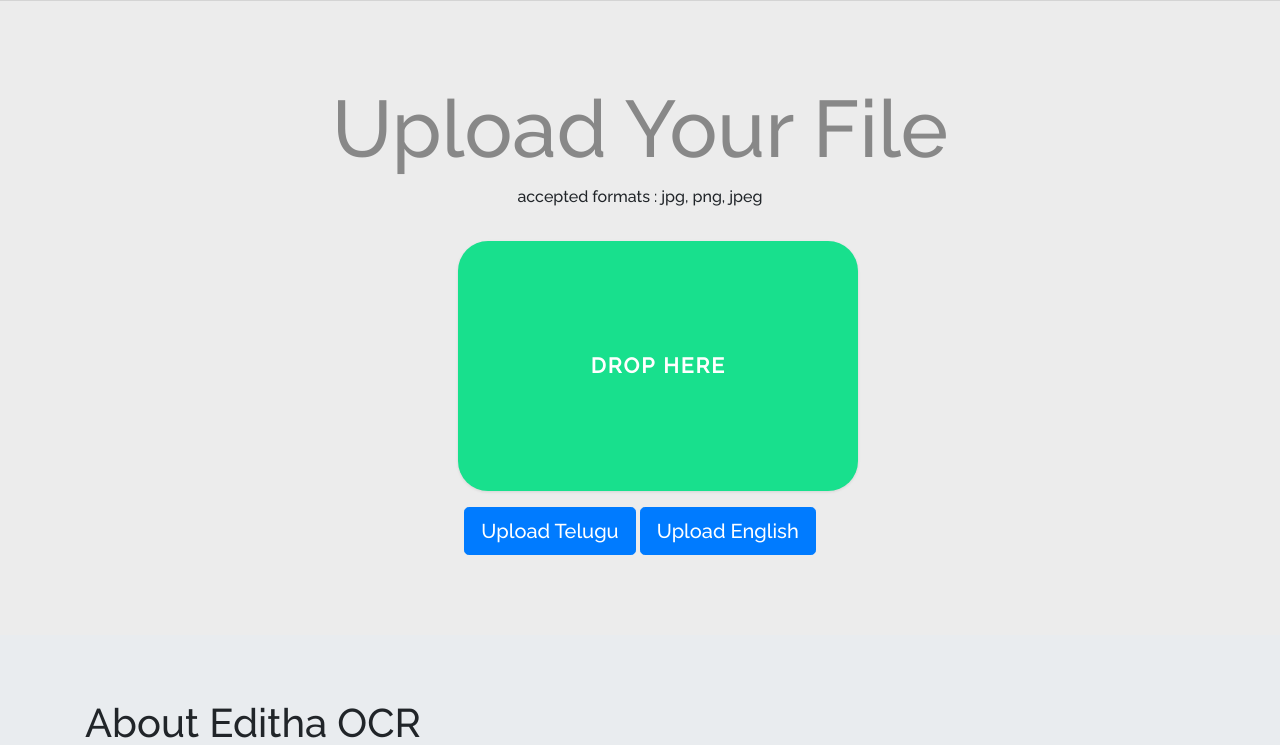
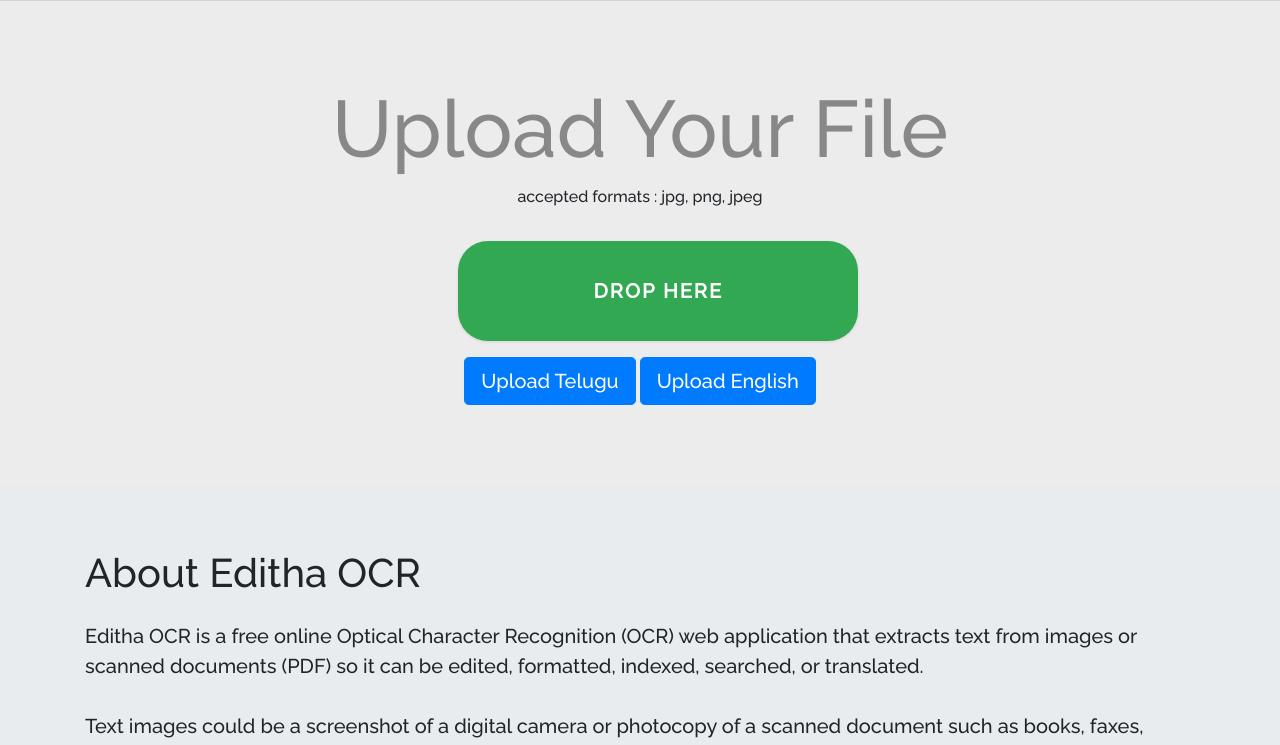
Before and after one commit to Abhishekkumar02/NC_CMRCET_KB145_EDITHA, a Flask app: page / in a window 1280 px wide. Shown: the part 62-807 px from the top of the page. Run offline with Flask 2, Linux system fonts and the light colour scheme; some libraries are stand-ins or nearby versions.

Commit message:
animate upload button

```diff
--- a/static/stylesheets/style.css
+++ b/static/stylesheets/style.css
@@ -60,14 +60,14 @@ hr {
 /* upload btn animation */
 
 .upload {
-    --background: rgb(24, 224, 141);
+    --background: #32a852;
     --text-drop: #fff;
     --text-upload: #fff;
     --progress-color: #fff;
     --check-color: var(--text-upload);
     --border-radius: 30px;
-    width: 400px;
-    height: 250px;
+    width: 25rem;
+    height: 6.25rem;
     position: relative;
     display: flex;
     justify-content: center;
@@ -103,7 +103,7 @@ hr {
 
 .upload .text {
     position: absolute;
-    font-size: 21px;
+    font-size: 1.25rem;
     text-transform: uppercase;
     letter-spacing: 2px;
     font-weight: bold;
--- a/templates/index.html
+++ b/templates/index.html
@@ -59,17 +59,16 @@
                     <div class="form-group upload">
                         <input type="file" title="" class="drop-here" width="250" height="250">
                         <div class="text text-drop">drop here</div>
-                        <div class="text text-upload">uploading</div>
+                        <div class="text text-upload">uploading...</div>
                         <svg class="check-wrapper" width="130" height="130">
                         <polyline class="check" points="100.2,40.2 51.5,88.8 29.8,67.5 "/>
                       </svg>
                     </div>
+                    <input type="submit" value="Upload Telugu" class="btn btn-primary btn-lg">
+                    <input type="submit" value="Upload English" class="btn btn-primary btn-lg">
 
 
                 </form>
-                <input type="submit" value="Upload Telugu" class="btn btn-primary btn-lg">
-                <input type="submit" value="Upload English" class="btn btn-primary btn-lg">
-            </div>
 
 
 
```
Lines whose indentation alone changed are shown as unchanged.
